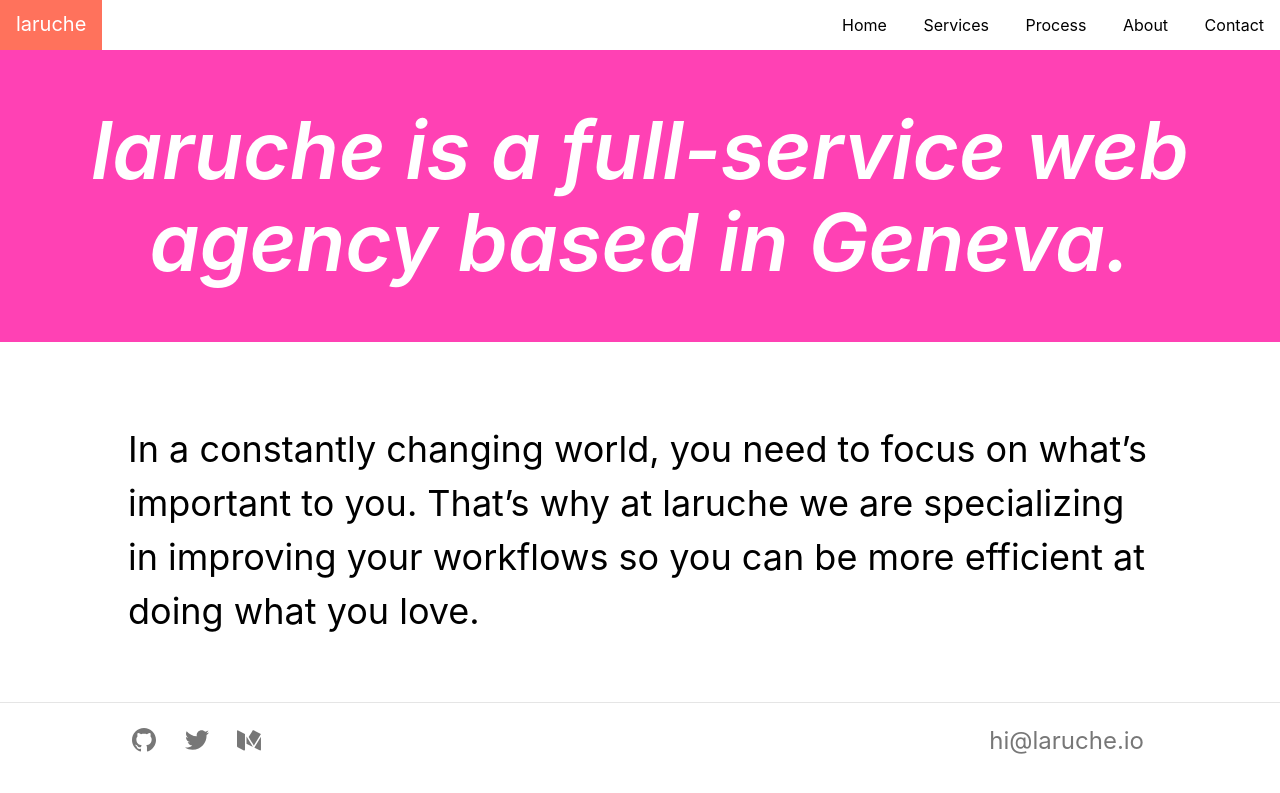
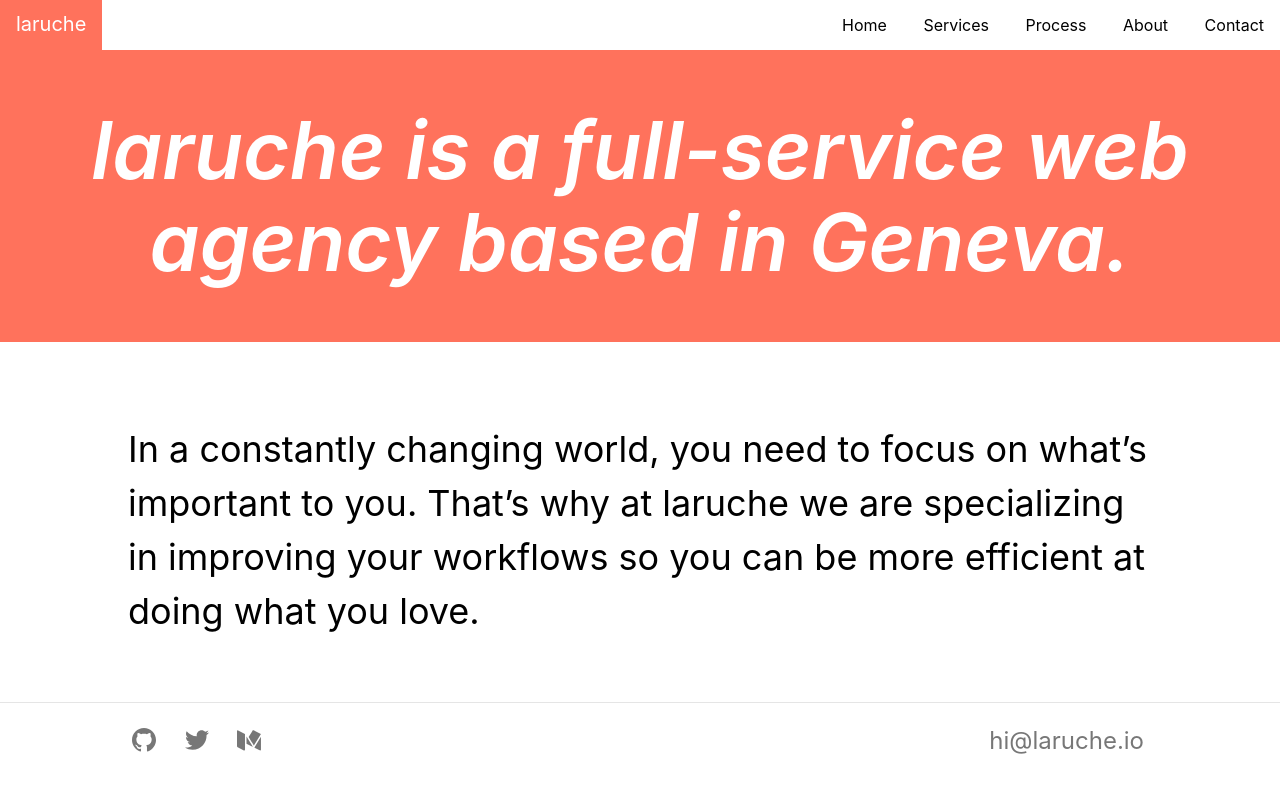
Before and after one commit to larucheio/laruche.io, a Jekyll site: the page built from index.html, in a window 1280 px wide. Shown: the top 793 px of the page. Built offline with Jekyll 4.4.1, drawn with Linux system fonts in a browser that asks for light colours; nearby versions of some CDN libraries.

Commit message:
adapt the page color to the menu color

```diff
--- a/index.html
+++ b/index.html
@@ -2,7 +2,7 @@
 layout: default
 ---
 
-{% include line.html line="laruche is a full-service web agency based in Geneva." bg-color="bg-hot-pink" %}
+{% include line.html line="laruche is a full-service web agency based in Geneva." bg-color="bg-light-red" %}
 
 <div class="ph4 ph5-m ph6-l">
   {% include components/header.html
```
